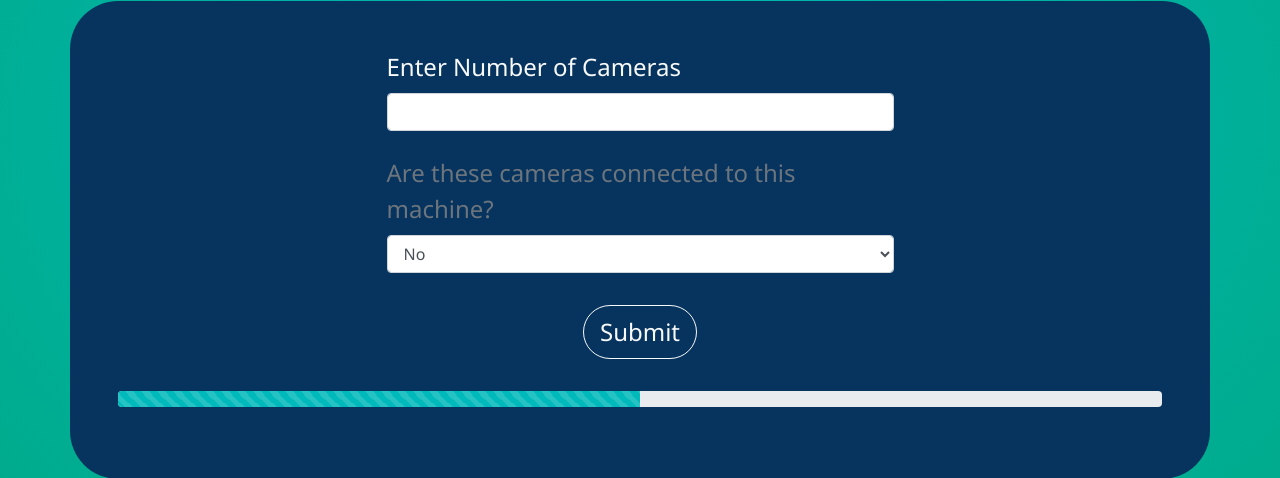
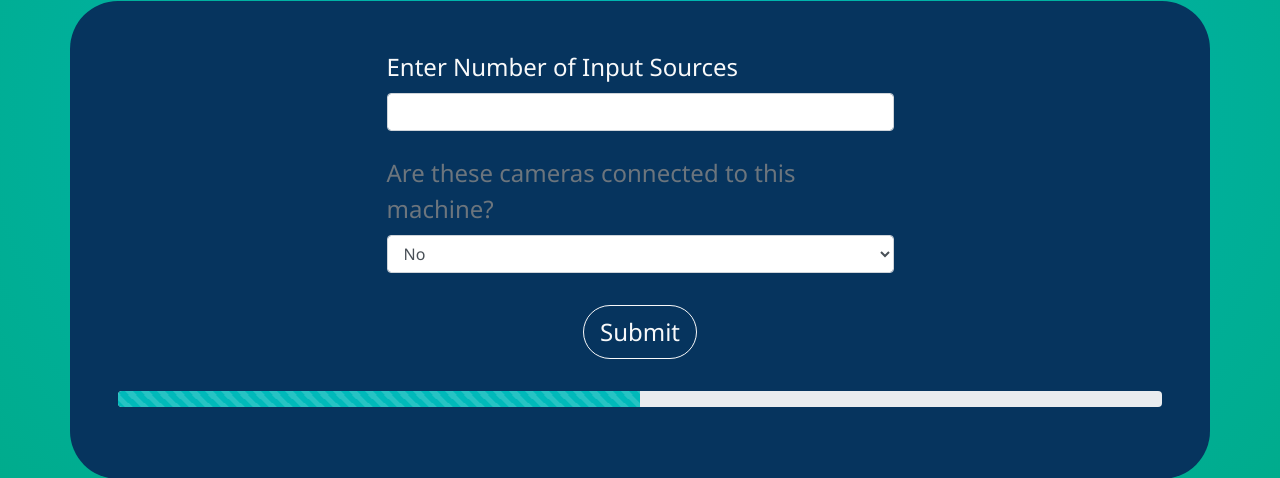
Before and after one commit to ADI10HERO/FootFall, a Flask app: page /info/1 in a window 1280 px wide. Shown: the part 345-823 px from the top of the page. Run offline with Flask 2, Linux system fonts and the light colour scheme; some libraries are stand-ins or nearby versions.

Commit message:
update get cam
Signed-off-by: Aditya Srivastava <adityasrivastava301199@gmail.com>

```diff
--- a/templates/get_num_cam_info.html
+++ b/templates/get_num_cam_info.html
@@ -94,7 +94,7 @@
             <form action="/info/1" method="post">
                 <div class="row justify-content-center ">
                     <div class="col-lg-6 mx-auto">
-                        <label class="display-6 text-light" for="num_cams">Enter Number of Cameras</label>
+                        <label class="display-6 text-light" for="num_cams">Enter Number of Input Sources</label>
                         <input type="number" class="form-control " name="num_cams" id="num_cams">
                     </div>
                 </div>
```
